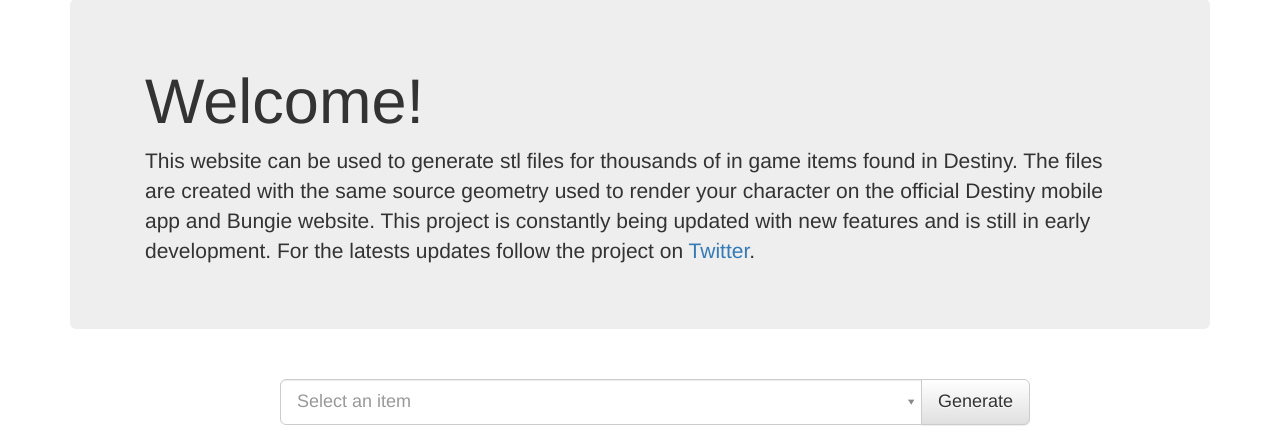
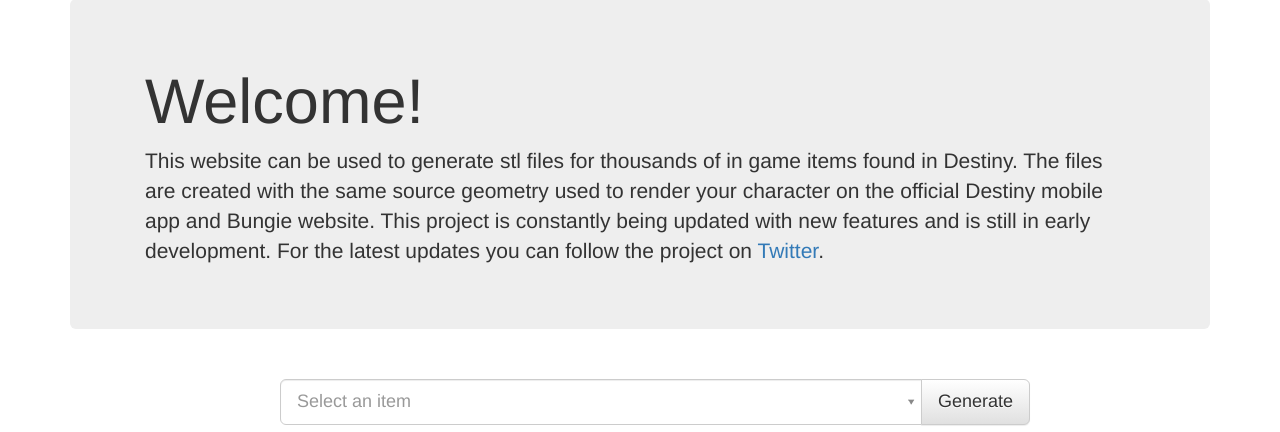
Before and after one commit to bepo13/destiny-stl-generator-web, a Flask app: template templates/welcome.html in a window 1280 px wide. Shown: the part 71-503 px from the top of the page. Run offline with Flask 2, Linux system fonts and the light colour scheme; the template is opened without the code that fills it, so the values that code supplies are empty; some libraries are stand-ins or nearby versions.

Commit message:
Updated welcome page

```diff
--- a/templates/welcome.html
+++ b/templates/welcome.html
@@ -50,7 +50,7 @@
                     <p>This website can be used to generate stl files for thousands of in game items found in Destiny.
                     The files are created with the same source geometry used to render your character on the official
                     Destiny mobile app and Bungie website. This project is constantly being updated with new features
-                    and is still in early development. For the latests updates follow the project on <a href="https://twitter.com/destinystlgen">Twitter</a>.</p>
+                    and is still in early development. For the latest updates you can follow the project on <a href="https://twitter.com/destinystlgen">Twitter</a>.</p>
                 </div>
             </div>
             <br>
```
